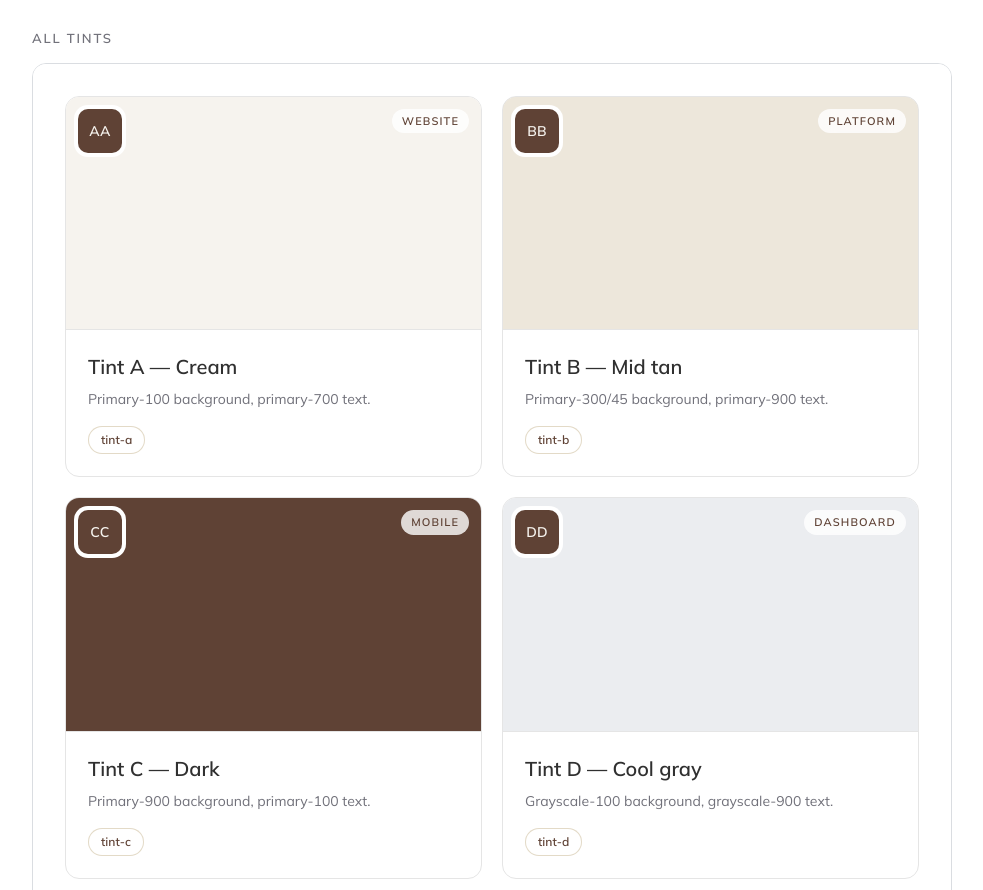
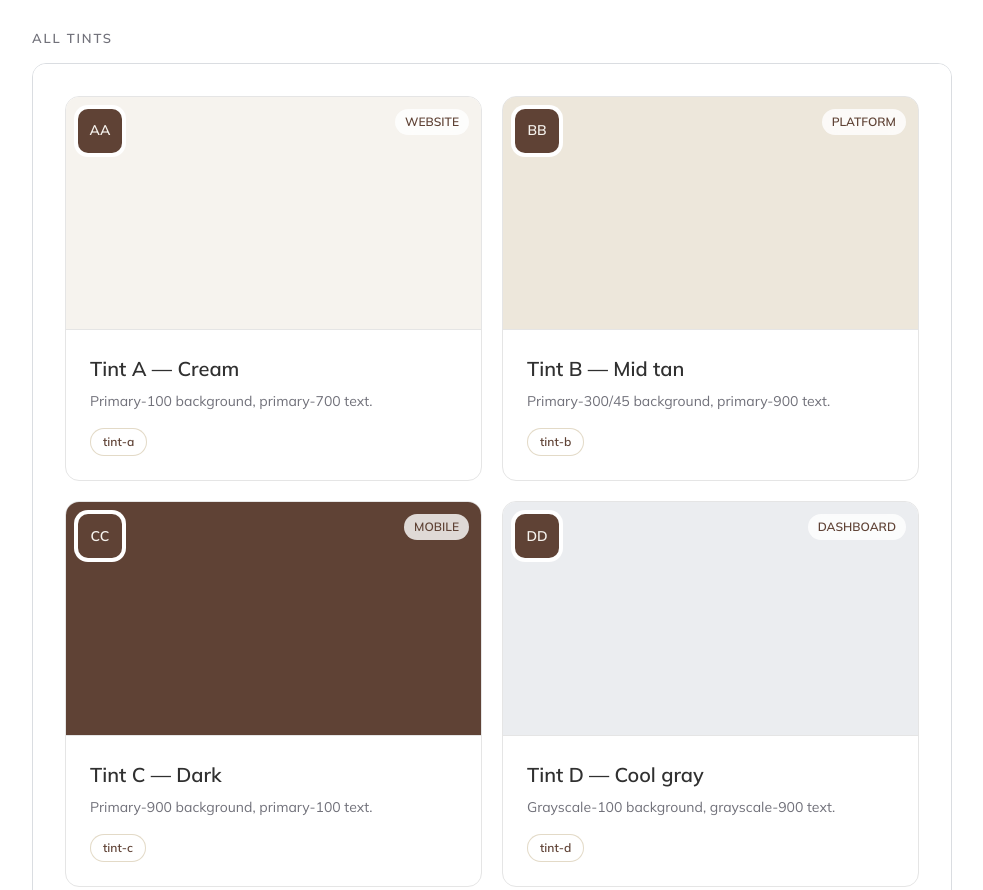
Before and after one commit to joeyprint/joey-portfolio-v2, an Astro site: page /component-library in a window 1280 px wide. Shown: the part 6331-7221 px from the top of the page, without its empty margins (272-1255 px from the left). Built offline with nearby package versions, Linux system fonts and the light colour scheme; Astro itself is replaced by a stand-in of ours.

Commit message:
Update work card component

```diff
--- a/src/components/WorkCard.astro
+++ b/src/components/WorkCard.astro
@@ -8,6 +8,7 @@ interface Props extends HTMLAttributes<'article'> {
 	description: string;
 	category: string;
 	mark: string;
+	markColor?: 'primary-500' | 'primary-700' | 'primary-900';
 	tint?: 'a' | 'b' | 'c' | 'd';
 	imageUrl?: string;
 	tags?: string[];
@@ -19,6 +20,7 @@ const {
 	description,
 	category,
 	mark,
+	markColor = 'primary-900',
 	tint = 'a',
 	imageUrl,
 	tags = [],
@@ -33,43 +35,62 @@ const tintClasses: Record<string, string> = {
 	d: 'bg-grayscale-100 text-grayscale-900'
 };
 
+const markColorClasses: Record<string, string> = {
+	'primary-500': 'bg-primary-500 text-primary-100',
+	'primary-700': 'bg-primary-700 text-primary-100',
+	'primary-900': 'bg-primary-900 text-primary-100'
+};
+
 const isImageMark = mark.startsWith('/') || mark.startsWith('http');
 ---
 
 <article
 	{...restProps}
 	class={cn(
-		'flex flex-col overflow-hidden rounded-xl border border-border bg-white transition-all duration-300 hover:-translate-y-0.5 hover:border-primary-300 hover:shadow-card',
+		'flex flex-col overflow-hidden',
+		'bg-white border rounded-xl hover:border-primary-300 hover:shadow-card',
+		'transition-all duration-300 hover:-translate-y-0.5',
 		className
 	)}
 >
-	<!-- Thumbnail -->
 	<div
 		class={cn('relative border-b border-border', 'aspect-(--aspect-ratio-16-9)', tintClasses[tint])}
 	>
 		{
-			imageUrl ? (
-				<img src={imageUrl} alt={title} class="h-full w-full object-cover object-top" />
-			) : null
+			imageUrl && (
+				<img
+					src={imageUrl}
+					alt={title}
+					class="aspect-(--aspect-ratio-16-9) h-full w-full object-cover object-top"
+				/>
+			)
 		}
 
-		<!-- Category pill -->
 		<span
-			class="text-primary-900 absolute top-3 right-3 rounded-full bg-white/80 px-[10px] py-1 text-[11px] font-bold tracking-[0.1em] uppercase backdrop-blur-sm"
+			class={cn(
+				'absolute top-3 right-3',
+				'joey_caption font-bold uppercase text-primary-900',
+				'px-2.5 py-1 rounded-full bg-white/80 backdrop-blur-sm'
+			)}
 		>
 			{category}
 		</span>
 
 		<!-- Mark badge -->
 		<div
-			class="bg-primary-900 text-primary-100 absolute top-3 left-3 z-[2] flex h-11 w-11 items-center justify-center rounded-lg text-sm font-bold tracking-[0.02em] shadow-[0_0_0_4px_white,var(--shadow-xs)]"
+			class={cn(
+				'absolute top-3 left-3 z-2',
+				'flex items-center justify-center h-11 w-11 ',
+				'joey_body2_bold',
+				'rounded-lg shadow-[0_0_0_4px_white,var(--shadow-xs)]',
+				markColorClasses[markColor]
+			)}
 		>
 			{isImageMark ? <img src={mark} alt="" class="h-full w-full rounded-lg object-cover" /> : mark}
 		</div>
 	</div>
 
-	<!-- Body -->
-	<div class="flex flex-1 flex-col p-[22px]">
+	<div class="flex flex-1 flex-col p-6">
 		<h3 class="joey_subtitle2_bold">{title}</h3>
 		<p class="joey_body2 text-typography-secondary mt-2 flex-1">{description}</p>
 		{
```
